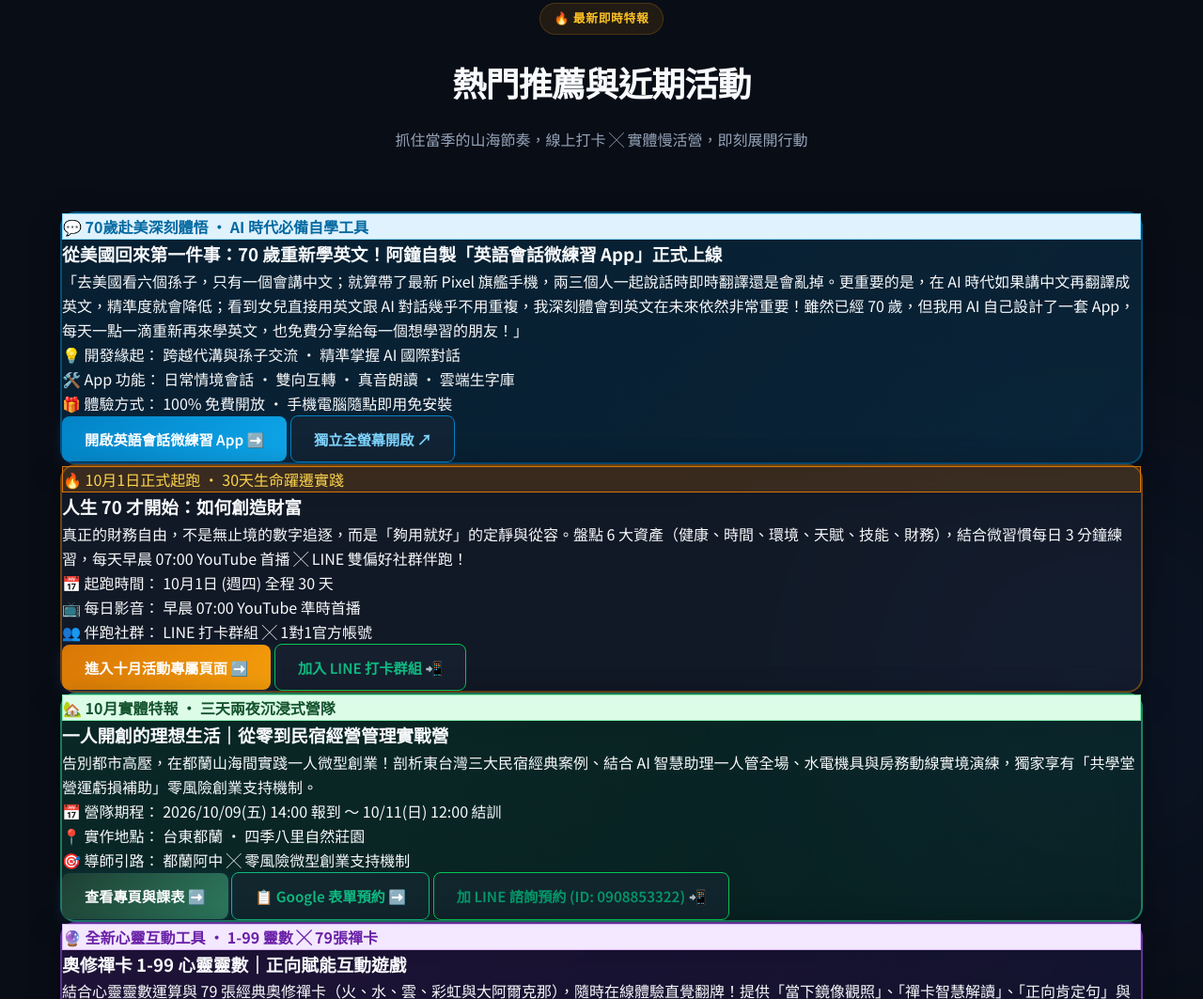
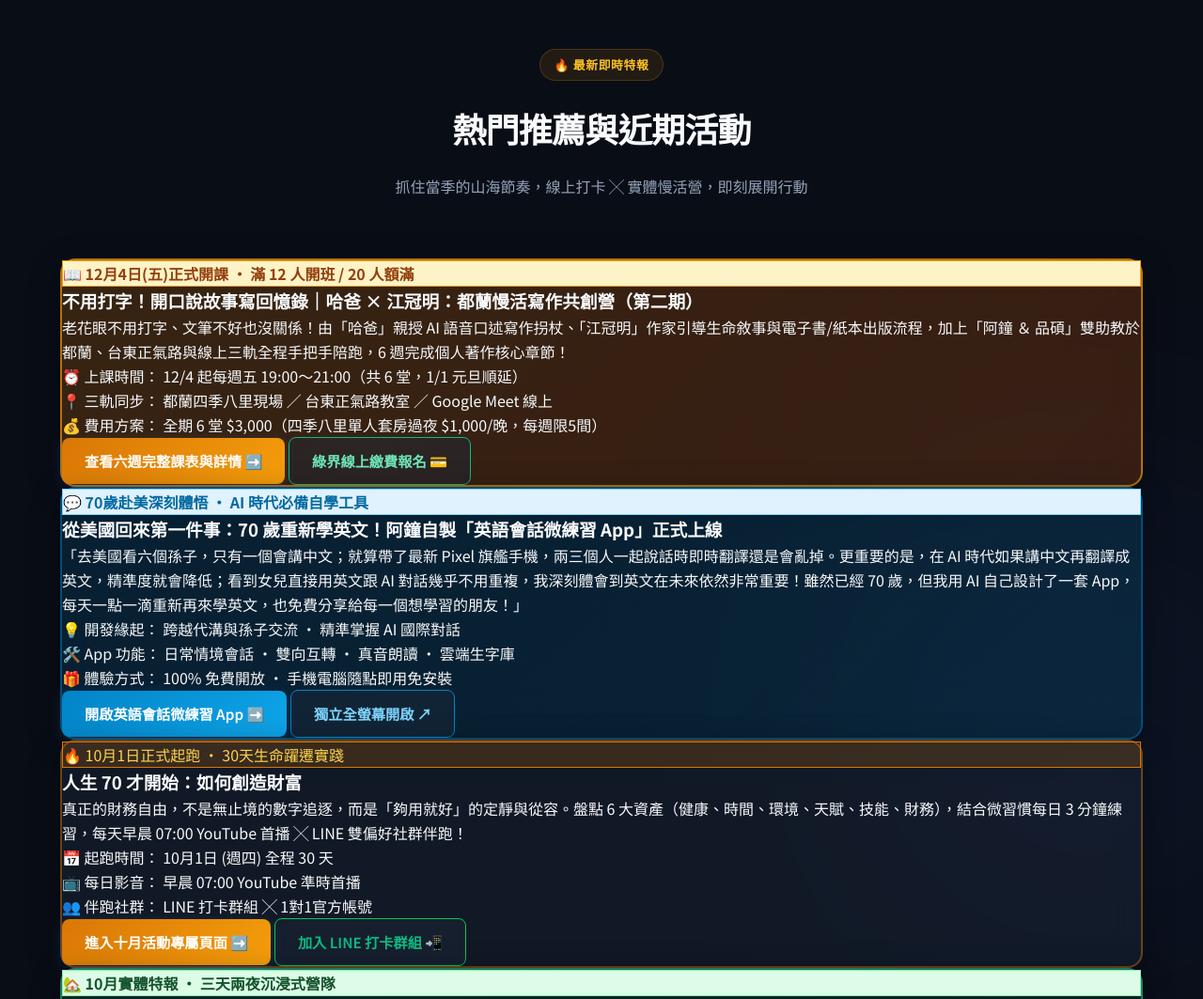
Before and after one commit to jimchenlichung/LearnDulanWay, a plain HTML site: page index.html in a window 1280 px wide. Shown: the part 896-1959 px from the top of the page at 94% size. Drawn offline with Linux system fonts and the light colour scheme.

Commit message:
Add files via upload

```diff
--- a/index.html
+++ b/index.html
@@ -177,6 +177,7 @@
         </p>
         <div class="hero-actions">
           <a href="#courses" class="btn btn-primary" id="heroBtnCourses">📚 探索共學課程</a>
+          <a href="jianggm/index.html" class="btn btn-secondary" id="heroBtnWriting2" style="background: linear-gradient(135deg, rgba(217, 119, 6, 0.35), rgba(146, 64, 14, 0.65)); border: 1.5px solid #f59e0b; color: #fde68a; font-weight: 700;">📖 12/4 哈爸×江冠明：寫作共創營(第二期)</a>
           <a href="English/index.html" class="btn btn-secondary" id="heroBtnEnglish" style="background: linear-gradient(135deg, rgba(2, 132, 199, 0.22), rgba(12, 74, 110, 0.5)); border: 1.5px solid #0284c7; color: #7dd3fc; font-weight: 700;">💬 70歲學英文・會話App</a>
           <a href="wealth_index/index.html" class="btn btn-secondary" id="heroBtnSeptember">🔥 10月「如何創造財富」實踐</a>
           <a href="homestay/index.html" class="btn btn-secondary" id="heroBtnHomestay" style="background: linear-gradient(135deg, rgba(16, 185, 129, 0.2), rgba(6, 78, 59, 0.45)); border: 1.5px solid #10B981; color: #a7f3d0;">🏡 10月民宿經營實戰營</a>
@@ -203,6 +204,44 @@
       </div>
 
       <div class="event-promo-grid">
+
+        <!-- Promo 0: December Writing & AI Co-creation Camp 2nd Term (12月最新主打) -->
+        <div class="promo-card glass-card promo-card-ai" style="border: 2px solid rgba(245, 158, 11, 0.65); background: linear-gradient(135deg, rgba(217, 119, 6, 0.22) 0%, rgba(120, 53, 15, 0.42) 100%);">
+          <div class="promo-card-glow" style="background: radial-gradient(circle at 50% 0%, rgba(245, 158, 11, 0.38) 0%, transparent 70%);"></div>
+          <div class="promo-card-inner">
+            <div class="promo-badge badge-amber" style="background: #fef3c7; border: 1px solid #f59e0b; color: #92400e; font-weight: 700;">
+              <span>📖</span> 12月4日(五)正式開課 ‧ 滿 12 人開班 / 20 人額滿
+            </div>
+            <h3 class="promo-title">
+              不用打字！開口說故事寫回憶錄｜哈爸 × 江冠明：都蘭慢活寫作共創營（第二期）
+            </h3>
+            <p class="promo-desc">
+              老花眼不用打字、文筆不好也沒關係！由「哈爸」親授 AI 語音口述寫作拐杖、「江冠明」作家引導生命敘事與電子書/紙本出版流程，加上「阿鐘 ＆ 品碩」雙助教於都蘭、台東正氣路與線上三軌全程手把手陪跑，6 週完成個人著作核心章節！
+            </p>
+            <div class="promo-meta-list">
+              <div class="promo-meta-item">
+                <span class="meta-label">⏰ 上課時間：</span>
+                <span class="meta-value">12/4 起每週五 19:00～21:00（共 6 堂，1/1 元旦順延）</span>
+              </div>
+              <div class="promo-meta-item">
+                <span class="meta-label">📍 三軌同步：</span>
+                <span class="meta-value">都蘭四季八里現場 ／ 台東正氣路教室 ／ Google Meet 線上</span>
+              </div>
+              <div class="promo-meta-item">
+                <span class="meta-label">💰 費用方案：</span>
+                <span class="meta-value">全期 6 堂 $3,000（四季八里單人套房過夜 $1,000/晚，每週限5間）</span>
+              </div>
+            </div>
+            <div class="promo-actions">
+              <a href="jianggm/index.html" class="btn btn-primary" style="background: linear-gradient(135deg, #D97706, #f59e0b); border-color: #D97706;">
+                查看六週完整課表與詳情 ➡️
+              </a>
+              <a href="https://p.ecpay.com.tw/21C851F" target="_blank" class="btn btn-secondary" style="border-color: #10B981; color: #6ee7b7;">
+                綠界線上繳費報名 💳
+              </a>
+            </div>
+          </div>
+        </div>
 
         <!-- Promo: 70-Year-Old Learning English AI Web App (70歲學英文・AI會話微練習) -->
         <div class="promo-card glass-card promo-card-ai" style="border: 2px solid rgba(2, 132, 199, 0.45); background: linear-gradient(135deg, rgba(2, 132, 199, 0.16) 0%, rgba(12, 74, 110, 0.35) 100%);">
@@ -1616,6 +1655,26 @@
 
         <div class="register-form-panel">
 
+          <!-- 十二月寫作共創營專屬導引 -->
+          <div class="september-enroll-guide" style="border-left: 4px solid #f59e0b; background: rgba(245, 158, 11, 0.12); margin-bottom: 0.75rem;">
+            <div style="display: flex; align-items: center; justify-content: space-between; flex-wrap: wrap; gap: 0.5rem;">
+              <span class="guide-tag" style="background: #d97706;">📖 12/4(五) 冬季主打</span>
+              <span style="font-size: 0.85rem; color: #fde68a; font-weight: 700;">滿 12 人開班 ‧ 20 人額滿</span>
+            </div>
+            <strong style="color: var(--text-primary); font-size: 1.05rem;">欲報名「哈爸 × 江冠明：都蘭慢活寫作共創營（第二期）」？</strong>
+            <p style="font-size: 0.9rem; color: var(--text-secondary); line-height: 1.6; margin: 0;">
+              不用打字！開口說故事寫生命回憶錄，6 週完成個人著作核心章節（全期 $3,000；四季八里單人套房每晚 $1,000 限 5 間；江冠明 1對1 指導單次 $3,000 起）。
+            </p>
+            <div style="margin-top: 0.45rem; display: flex; gap: 0.5rem; flex-wrap: wrap;">
+              <a href="jianggm/index.html" class="btn-guide-link" style="background: #d97706;">
+                查看六週完整課表 ➡️
+              </a>
+              <a href="https://p.ecpay.com.tw/21C851F" target="_blank" class="btn-guide-link" style="background: #059669;">
+                💳 綠界線上繳費報名 ➡️
+              </a>
+            </div>
+          </div>
+
           <!-- 十月活動專屬導引 -->
           <div class="september-enroll-guide" style="border-left: 4px solid #D97706; background: rgba(217, 119, 6, 0.08);">
             <div style="display: flex; align-items: center; justify-content: space-between; flex-wrap: wrap; gap: 0.5rem;">
@@ -1678,8 +1737,10 @@
               <select id="courseSelect" name="course_select" class="form-select" required>
                 <option value="" disabled>請選擇您想預約的課程...</option>
                 <optgroup label="💻 AI 與慢活科技">
+                  <option value="哈爸×江冠明：都蘭慢活寫作共創營（第二期）" selected>📖 【12/4開課】哈爸×江冠明：都蘭慢活寫作共創營（第二期・全期 $3,000）</option>
+                  <option value="江冠明1對1作家個別指導（單次門診/全期陪跑）">✍️ 江冠明老師 1對1 作家個別指導（1小時 $3,000 ／ 3小時 $9,000 ／ 10小時 $30,000）</option>
                   <option value="英語會話微練習 App (70歲學英文)">英語會話微練習 App (阿鐘 ‧ 70歲自學免費工具)</option>
-                  <option value="人生70才開始：如何創造財富" selected>人生 70 才開始：如何創造財富 (10月30天實踐)</option>
+                  <option value="人生70才開始：如何創造財富">人生 70 才開始：如何創造財富 (10月30天實踐)</option>
                   <option value="人生70才開始:如何創造財富1對1諮詢">人生70才開始:如何創造財富1對1諮詢 (每小時 $1,000 ‧ 網路/莊園)</option>
                   <option value="一人開創的理想生活：從零到民宿經營管理實戰營">一人開創的理想生活：從零到民宿經營管理實戰營 (10/9-10/11 實體營隊)</option>
                   <option value="用 AI 翻轉人生">用 AI 翻轉人生 (阿中)</option>
```
